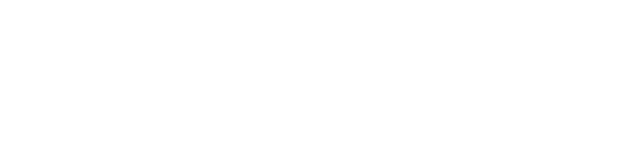
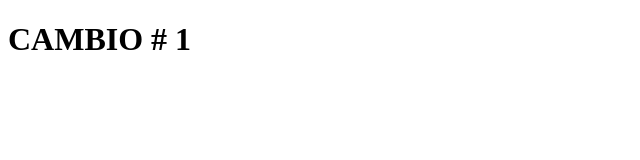
Before and after one commit to ayd2usac/tarea2, a plain HTML site: page contact.html in a window 1280 px wide. Shown: the whole page, without its empty margins (0-640 px from the left). Drawn offline with Linux system fonts and the light colour scheme.

Commit message:
LAMEZQUITA - CAMBIO 1

```diff
--- a/contact.html
+++ b/contact.html
@@ -4,6 +4,6 @@
 	<title>Contact</title>
 </head>
 <body>
-
+	<h1>CAMBIO # 1</H1>
 </body>
 </html>
```
